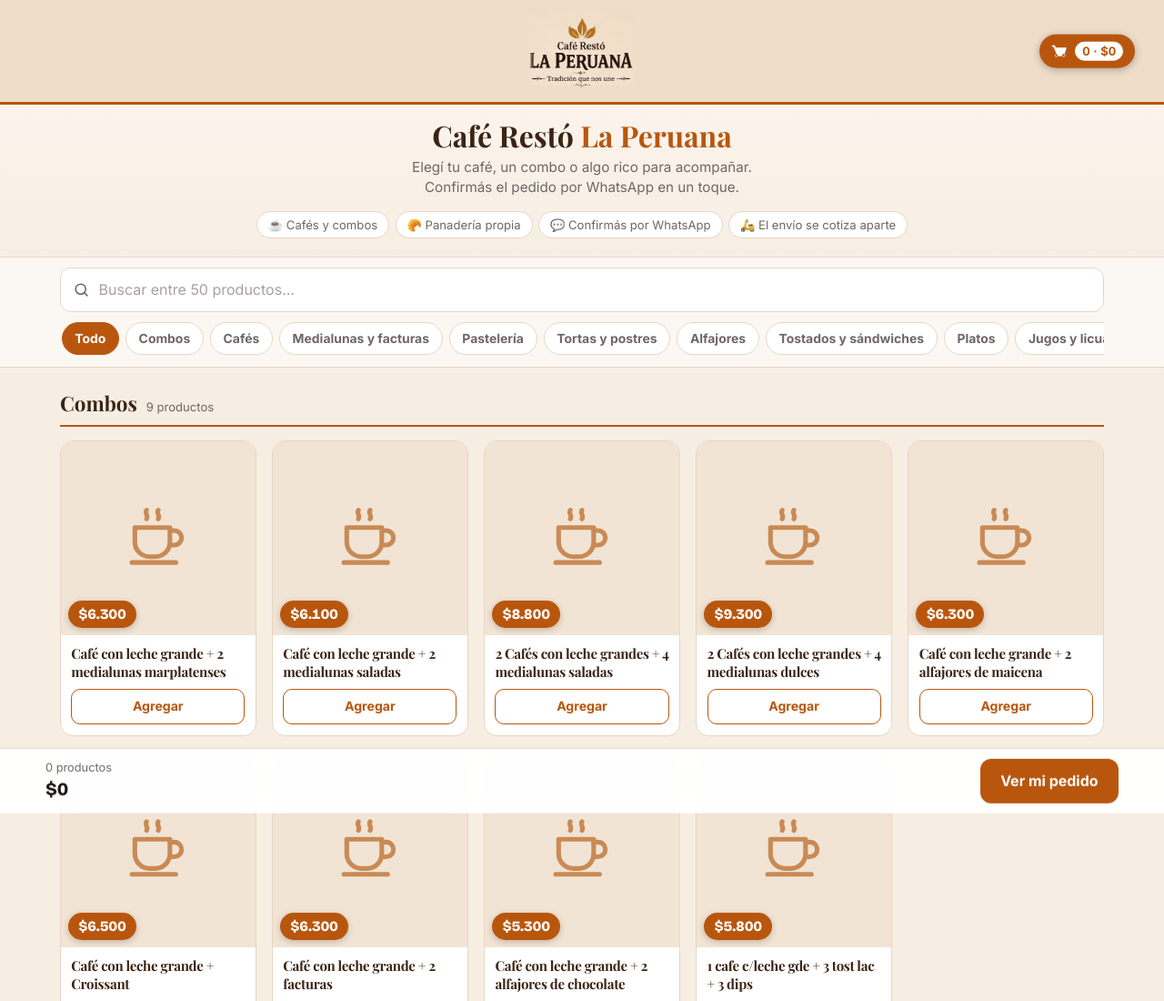
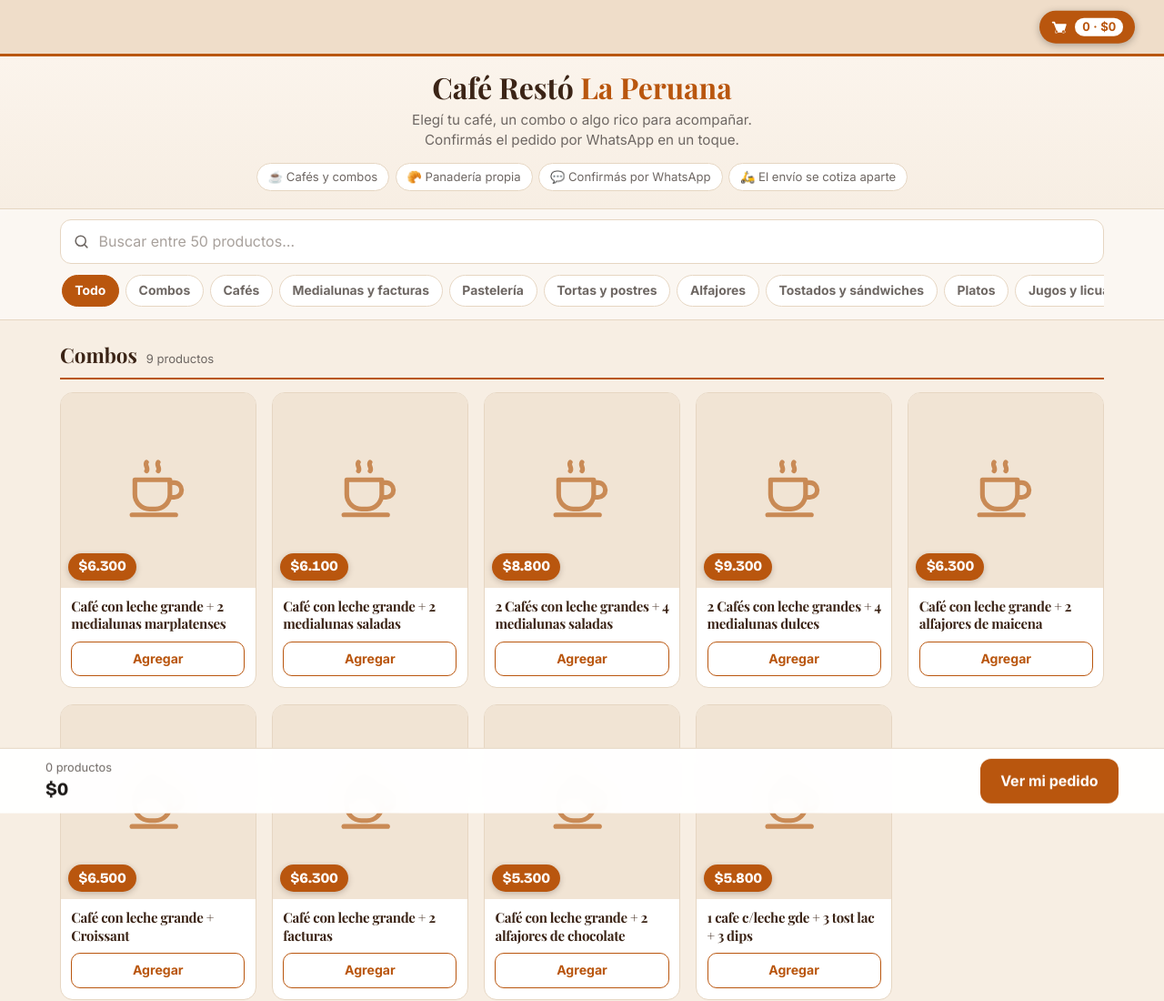
Before and after one commit to la-peruana/e-commerce, a plain HTML site: page cafeteria/index.html in a window 1280 px wide. Shown: the top 1100 px of the page at 91% size. Drawn offline with nearby package versions, Linux system fonts and the light colour scheme.

Commit message:
Menú digital: sin logo en el encabezado
Co-Authored-By: Claude Opus 5.5 <noreply@anthropic.com>
Claude-Session: https://claude.ai/code/session_017iM57zrKXYhyipZopCNdZ7

```diff
--- a/cafeteria/index.html
+++ b/cafeteria/index.html
@@ -389,7 +389,7 @@ footer a:hover{text-decoration:underline}
   --oro:#F2B544; --oro-claro:#F7CD74; --papel:#F7EEE3; --linea:#E6D6C2; --cafe:#3B2416;
 }
 .marca{background:#EFDDC9;border-bottom:3px solid var(--rojo)}
-.marca{padding:.5rem 1rem .55rem}
+.marca{padding:0;min-height:3.9rem}
 .marca-logo img{width:min(120px,32vw);-webkit-mask-image:linear-gradient(to right,transparent,#000 6%,#000 94%,transparent),linear-gradient(to bottom,transparent,#000 7%,#000 93%,transparent);-webkit-mask-composite:source-in;mask-image:linear-gradient(to right,transparent,#000 6%,#000 94%,transparent),linear-gradient(to bottom,transparent,#000 7%,#000 93%,transparent);mask-composite:intersect}
 .etiqueta{background:var(--rojo);color:#fff;border-radius:999px;transform:none;padding:.22rem .7rem;box-shadow:0 2px 6px rgba(59,36,22,.25)}
 .etiqueta::before{display:none}
@@ -410,9 +410,6 @@ footer a:hover{text-decoration:underline}
 
 <!-- ===================== ENCABEZADO ===================== -->
 <header class="marca">
-  <a class="marca-logo" href="#" aria-label="Café Restó La Peruana, inicio">
-    <img src="logo-cafe.jpg" alt="Café Restó La Peruana — Tradición que nos une" width="360" height="267" fetchpriority="high">
-  </a>
   <button class="btn-carrito-top" id="btnCarritoTop" aria-label="Ver mi pedido">
     <svg viewBox="0 0 24 24" fill="none" aria-hidden="true"><path fill="currentColor" d="M7 20a2 2 0 110-4 2 2 0 010 4zm10 0a2 2 0 110-4 2 2 0 010 4zM7.16 17h9.69c.87 0 1.64-.56 1.89-1.38l2.22-7.06A1 1 0 0020 7H6.21l-.94-2.36A1 1 0 004.34 4H2a1 1 0 100 2h1.34l3.6 9.36-1.35 2.44A1 1 0 006 19h13a1 1 0 100-2H7.42l.74-1.35z"/></svg>
     <span class="pastilla"><span id="topCant">0</span> · <span id="topMonto">$0</span></span>
```
